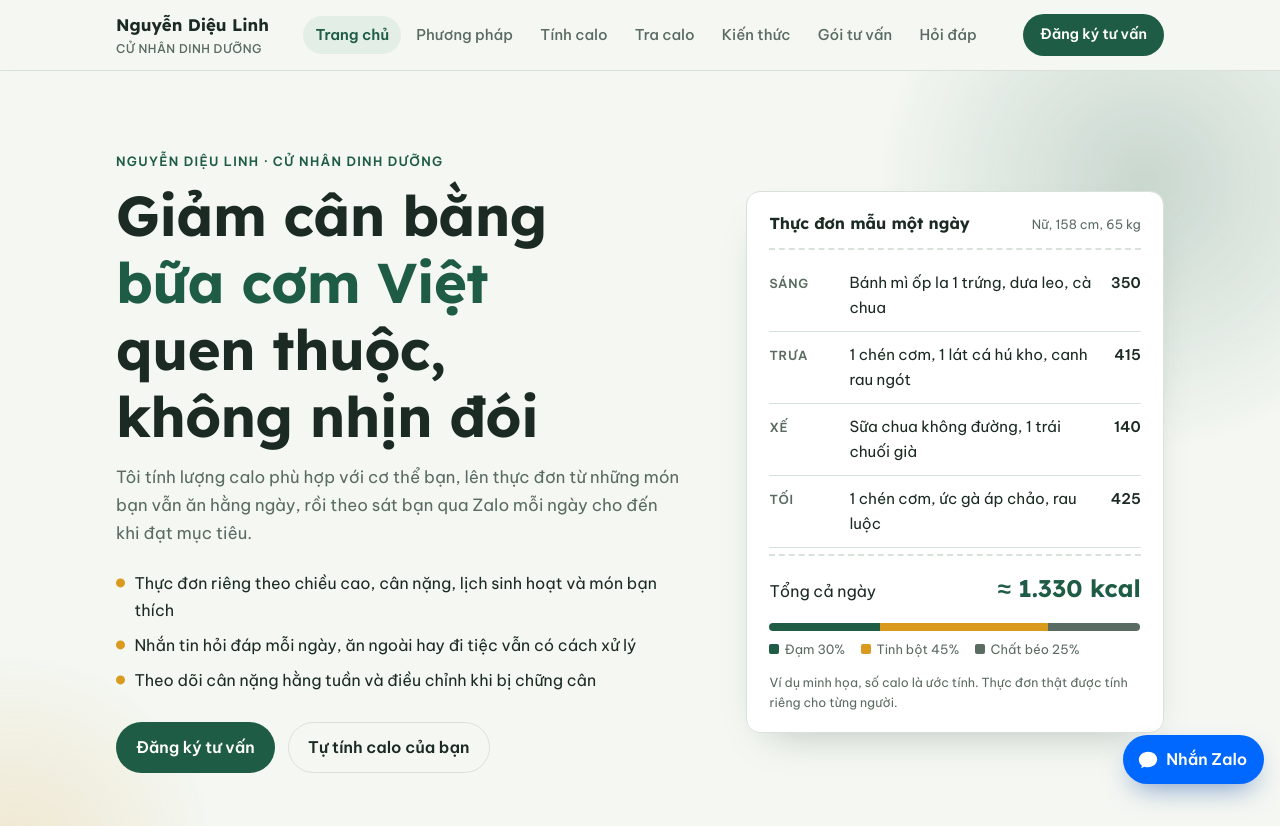
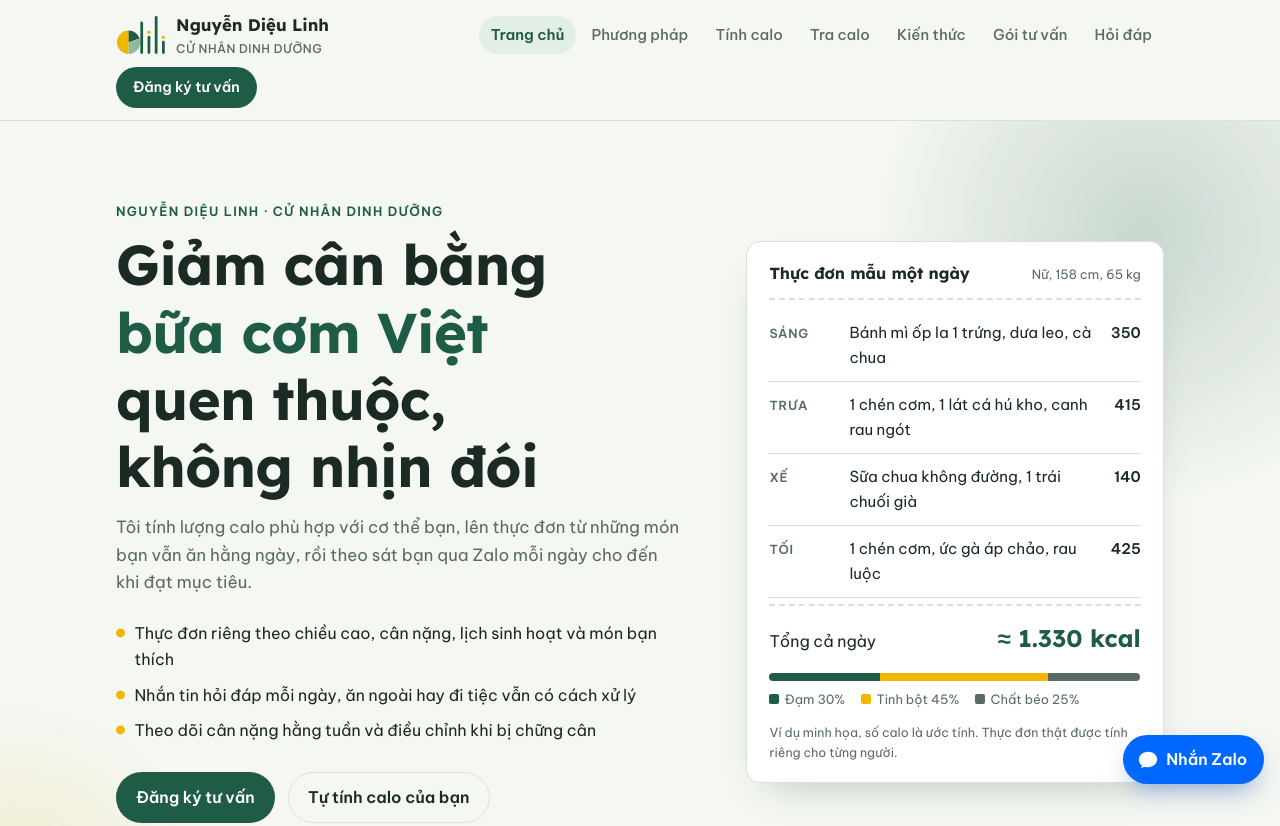
Before and after one commit to dilinutri/dilinutri.github.io, a plain HTML site: page index.html in a window 1280 px wide. Shown: the top 826 px of the page. Drawn offline with Linux system fonts and the light colour scheme.

Commit message:
Dùng logo dili: logo trên thanh menu, biểu tượng trang, ảnh xem trước; đổi màu nhấn sang vàng bông lúa
Co-Authored-By: Claude Opus 5.5 <noreply@anthropic.com>

```diff
--- a/index.html
+++ b/index.html
@@ -34,7 +34,7 @@
   --primary: #1F5C45;
   --primary-ink: #FFFFFF;
   --primary-soft: #E2EEE6;
-  --accent: #D99A1E;
+  --accent: #F2B705;
   --accent-soft: #FBEFD2;
   --ph-bg: #FFF1BF;
   --ph-ink: #6B4E00;
@@ -43,6 +43,9 @@
   --bad: #B23A2E;
   --zalo: #0068FF;
   --zalo-ink: #FFFFFF;
+  --logo-1: #1F5C45;
+  --logo-2: #F2B705;
+  --logo-3: #8DBB9C;
   --font-display: "Lexend", "Be Vietnam Pro", system-ui, sans-serif;
   --font-body: "Be Vietnam Pro", system-ui, -apple-system, "Segoe UI", sans-serif;
   --radius: 14px;
@@ -52,16 +55,18 @@
   :root:not([data-theme="light"]) {
     --bg: #101713; --surface: #17211B; --ink: #E5ECE7; --muted: #9DB0A5; --line: #2A3A31;
     --primary: #7CC4A0; --primary-ink: #0E1A14; --primary-soft: #1D3328;
-    --accent: #EBB64A; --accent-soft: #3A2E12; --ph-bg: #4A3B0E; --ph-ink: #FFE7A3;
+    --accent: #FFC928; --accent-soft: #3A2E12; --ph-bg: #4A3B0E; --ph-ink: #FFE7A3;
     --good: #7CCB98; --warn: #F0B259; --bad: #F08A7E;
+    --logo-1: #E5ECE7; --logo-2: #FFC928; --logo-3: #A9D3B6;
     color-scheme: dark;
   }
 }
 :root[data-theme="dark"] {
   --bg: #101713; --surface: #17211B; --ink: #E5ECE7; --muted: #9DB0A5; --line: #2A3A31;
   --primary: #7CC4A0; --primary-ink: #0E1A14; --primary-soft: #1D3328;
-  --accent: #EBB64A; --accent-soft: #3A2E12; --ph-bg: #4A3B0E; --ph-ink: #FFE7A3;
+  --accent: #FFC928; --accent-soft: #3A2E12; --ph-bg: #4A3B0E; --ph-ink: #FFE7A3;
   --good: #7CCB98; --warn: #F0B259; --bad: #F08A7E;
+  --logo-1: #E5ECE7; --logo-2: #FFC928; --logo-3: #A9D3B6;
   color-scheme: dark;
 }
 * { box-sizing: border-box; }
@@ -92,7 +97,9 @@ a { color: var(--primary); }
 body::before { content: ""; position: fixed; inset: 0 0 auto; height: env(safe-area-inset-top, 0px); z-index: 10; background: var(--bg); }
 .nav { position: sticky; top: env(safe-area-inset-top, 0px); z-index: 5; background: color-mix(in srgb, var(--bg) 92%, transparent); backdrop-filter: blur(8px); border-bottom: 1px solid var(--line); }
 .nav .wrap { display: flex; align-items: center; justify-content: space-between; gap: 1rem; padding-block: .7rem; }
-.brand { font-family: var(--font-display); font-weight: 700; font-size: 1.05rem; color: var(--ink); text-decoration: none; }
+.brand { font-family: var(--font-display); font-weight: 700; font-size: 1.05rem; color: var(--ink); text-decoration: none; display: flex; align-items: center; gap: .65rem; }
+.brand-mark { height: 40px; width: auto; flex: none; display: block; }
+.brand-text { display: block; }
 .brand small { display: block; font-family: var(--font-body); font-weight: 500; font-size: .75rem; color: var(--muted); letter-spacing: .04em; }
 .nav .wrap { flex-wrap: wrap; row-gap: .5rem; }
 .tabs { display: flex; gap: .2rem; align-items: center; min-width: 0; }
@@ -399,7 +406,7 @@ footer { padding-bottom: calc(5rem + env(safe-area-inset-bottom, 0px)); }
 <body>
 <header class="nav">
   <div class="wrap">
-    <a class="brand" href="#trang-chu">Nguyễn Diệu Linh<small>CỬ NHÂN DINH DƯỠNG</small></a>
+    <a class="brand" href="#trang-chu"><svg class="brand-mark" viewBox="8 26 184 148" aria-hidden="true"><path d="M54.78 83.48 A43.26 43.26 0 0 0 54.78 170 Z" style="fill: var(--logo-2)"></path><path d="M54.78 126.74 L95.92 113.37 A43.26 43.26 0 0 0 54.78 83.48 Z" style="fill: var(--logo-1)"></path><path d="M54.78 126.74 L54.78 170 A43.26 43.26 0 0 0 95.92 113.37 Z" style="fill: var(--logo-3)"></path><rect x="98.04" y="50.43" width="10.21" height="119.57" rx="5.1" style="fill: var(--logo-1)"></rect><rect x="124.77" y="102.41" width="10.21" height="67.59" rx="5.1" style="fill: var(--logo-1)"></rect><circle cx="129.88" cy="89.79" r="6.31" style="fill: var(--logo-2)"></circle><rect x="151.5" y="30" width="10.21" height="140" rx="5.1" style="fill: var(--logo-1)"></rect><rect x="178.23" y="121.34" width="10.21" height="48.66" rx="5.1" style="fill: var(--logo-1)"></rect><circle cx="183.34" cy="108.72" r="6.31" style="fill: var(--logo-2)"></circle></svg><span class="brand-text">Nguyễn Diệu Linh<small>CỬ NHÂN DINH DƯỠNG</small></span></a>
     <nav class="tabs" aria-label="Các trang">
       <a href="#trang-chu" data-tab-link="trang-chu">Trang chủ</a>
       <a href="#phuong-phap" data-tab-link="phuong-phap">Phương pháp</a>
```
Also changed, not shown: apple-touch-icon.png, favicon.png, og.jpg.
